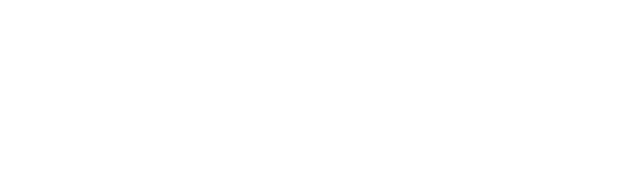
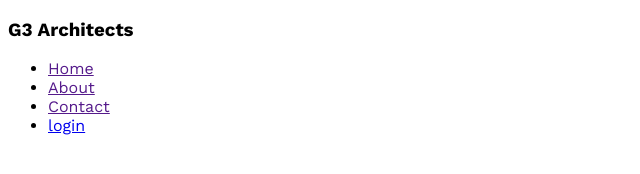
Before and after one commit to 01615152906/G3-architect-website, a plain HTML site: page index..html in a window 1280 px wide. Shown: the whole page, without its empty margins (0-640 px from the left). Drawn offline with nearby package versions, Linux system fonts and the light colour scheme.

Commit message:
adedd header

```diff
--- a/index..html
+++ b/index..html
@@ -8,5 +8,30 @@
 </head>
 <body>
 
+<header>
+
+
+    <nav>
+        <h3>G3 Architects</h3>
+        <ul>
+            <li><a href="">Home</a> </li>
+            <li><a href="">About</a> </li>
+            <li><a href="">Contact</a> </li>
+            <li> <a href="  ">login</a></li>
+        </ul>
+    </nav>
+</header>
+
+
+<main>
+
+</main>
+
+
+<footer>
+
+
+</footer>
+
 </body>
 </html>
--- a/styles/architect.css
+++ b/styles/architect.css
@@ -0,0 +1,9 @@
+/* work sans font google  fonts */
+@import url('https://fonts.googleapis.com/css2?family=Work+Sans:ital,wght@0,100..900;1,100..900&display=swap');
+
+*{
+
+    font-family: "Work Sans", sans-serif;
+
+
+}
```
